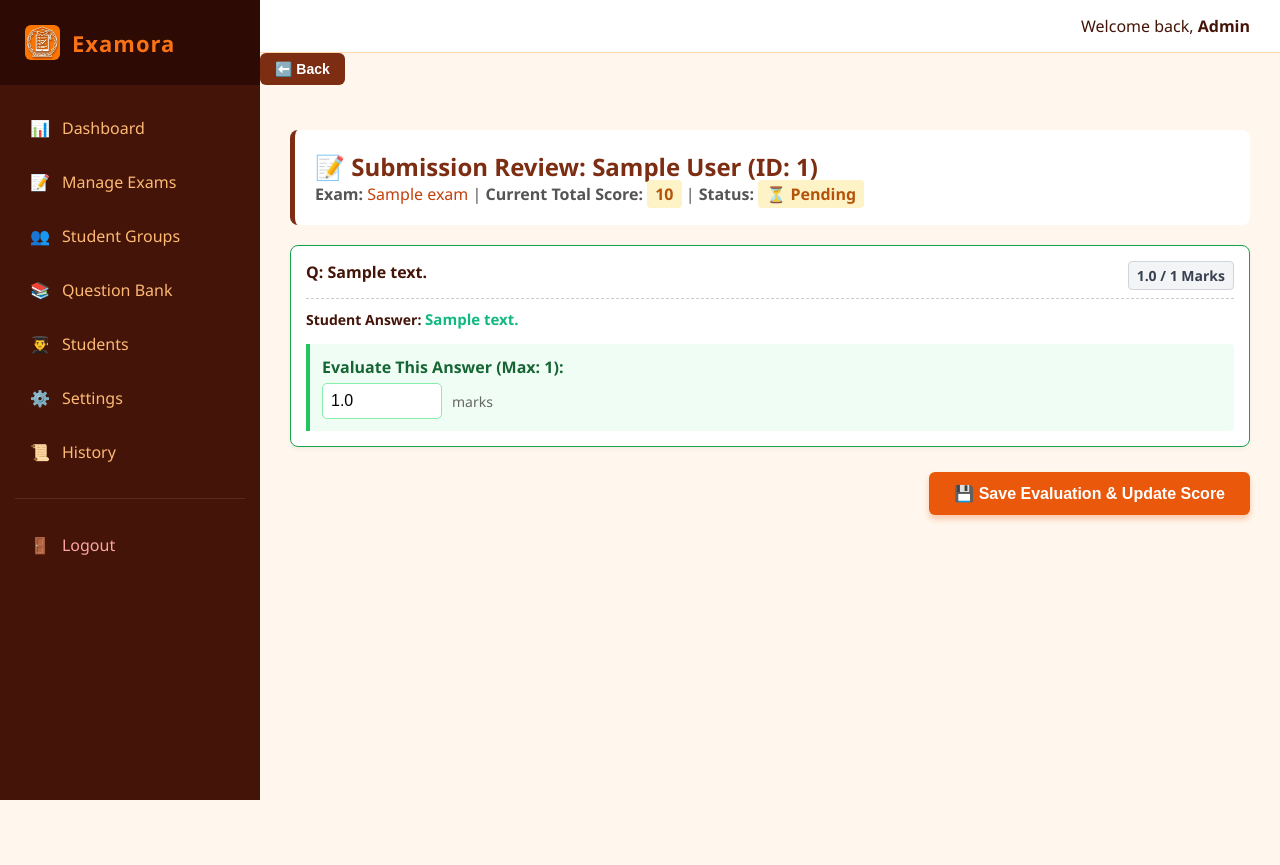
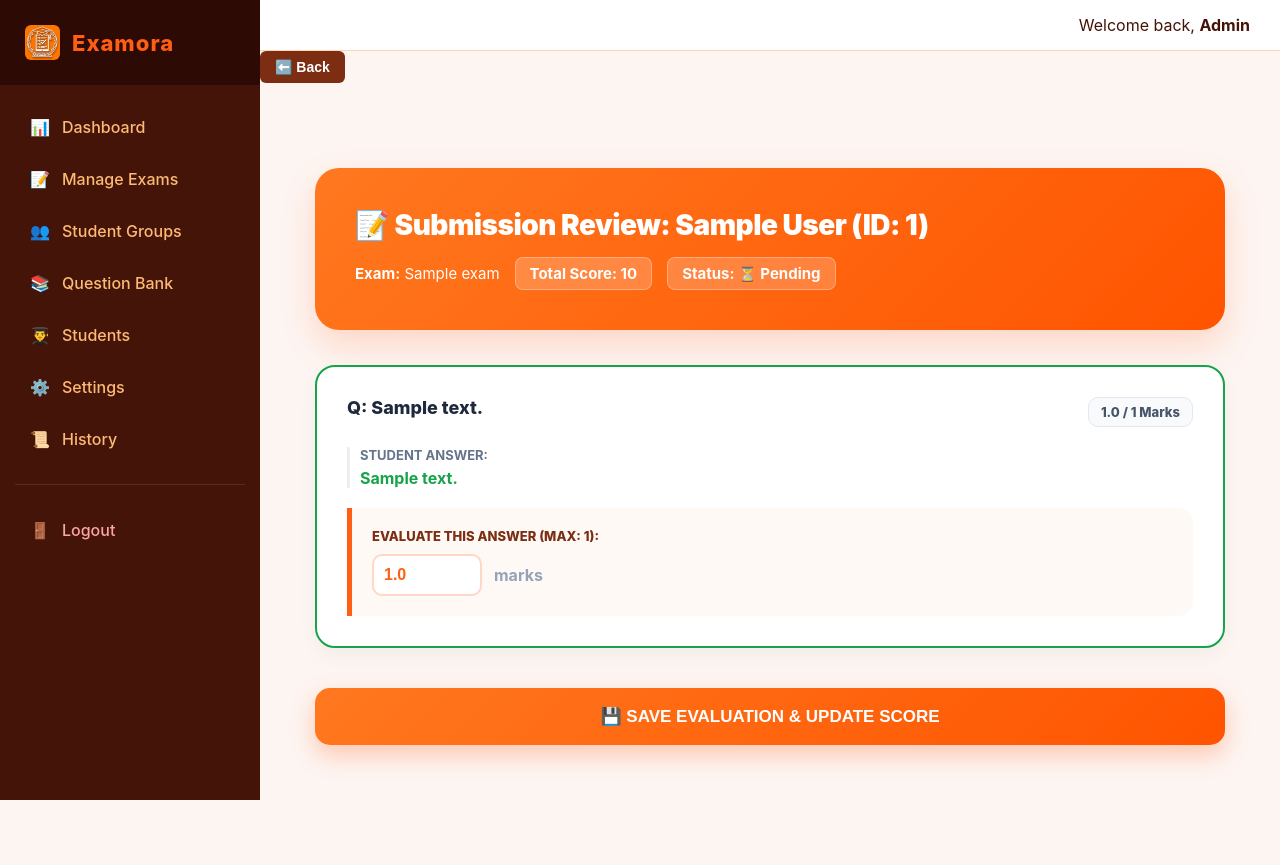
Before and after one commit to Mushfiqur00/online-exam-system, a Flask app: page /admin/student-submission/1 in a window 1280 px wide. Before the commit the page ends 800 px from the top, so only its background shows below. Run offline with Flask 3, Linux system fonts and the light colour scheme; tables that the repository leaves empty hold one stand-in row (values such as "Sample post").

Commit message:
upgraded evaluation page

```diff
--- a/templates/admin_student_submission.html
+++ b/templates/admin_student_submission.html
@@ -1,70 +1,218 @@
 {% extends "admin_layout.html" %}
 {% block body %}
-<div style="background: white; padding: 20px; border-radius: 8px; border-left: 5px solid #7c2d12; margin-bottom: 20px;">
-    <h2 style="margin-top: 0; color: #7c2d12;">📝 Submission Review: {{ student.name }} (ID: {{ student.student_id }})
-    </h2>
-    <div style="font-size: 16px; color: #555;">
-        <strong>Exam:</strong> <span style="color: #c2410c;">{{ exam.title }}</span> |
-        <strong>Current Total Score:</strong> <span
-            style="background: #fef3c7; padding: 3px 8px; border-radius: 4px; font-weight: bold; color: #b45309;">{{
-            result.score }}</span> |
-        <strong>Status:</strong>
+
+<style>
+    :root {
+        --primary-orange: #ff5e14;
+        --deep-orange: #e14d00;
+        --kora-gradient: linear-gradient(135deg, #ff781f 0%, #ff5400 100%);
+    }
+
+    body {
+        background-color: #fdf5f2;
+        font-family: 'Inter', sans-serif;
+    }
+
+    .module-wrapper {
+        max-width: 950px;
+        margin: 40px auto;
+        padding: 0 20px;
+    }
+
+    /* --- Top Header Section --- */
+    .review-header {
+        background: var(--kora-gradient);
+        padding: 40px;
+        border-radius: 24px;
+        color: white;
+        box-shadow: 0 15px 35px rgba(255, 94, 20, 0.2);
+        margin-bottom: 35px;
+    }
+
+    .review-header h2 {
+        margin: 0 0 15px 0;
+        font-weight: 900;
+        font-size: 28px;
+        letter-spacing: -0.5px;
+    }
+
+    .info-bar {
+        display: flex;
+        flex-wrap: wrap;
+        gap: 15px;
+        align-items: center;
+        font-size: 15px;
+    }
+
+    .badge-white {
+        background: rgba(255, 255, 255, 0.2);
+        backdrop-filter: blur(5px);
+        padding: 6px 14px;
+        border-radius: 8px;
+        font-weight: 700;
+        border: 1px solid rgba(255, 255, 255, 0.3);
+    }
+
+    /* --- Answer Cards --- */
+    .answer-card {
+        background: white;
+        padding: 30px;
+        border-radius: 20px;
+        margin-bottom: 25px;
+        box-shadow: 0 8px 20px rgba(0,0,0,0.04);
+        border: 2px solid #fff;
+        transition: 0.3s;
+    }
+
+    .answer-card:hover {
+        transform: translateY(-3px);
+        box-shadow: 0 12px 30px rgba(255, 94, 20, 0.08);
+    }
+
+    /* Status Specific Borders */
+    .border-pending { border-color: #f59e0b !important; }
+    .border-correct { border-color: #16a34a !important; }
+    .border-wrong { border-color: #ef4444 !important; }
+
+    .q-text-row {
+        display: flex;
+        justify-content: space-between;
+        gap: 20px;
+        margin-bottom: 20px;
+    }
+
+    .q-text {
+        font-size: 18px;
+        font-weight: 800;
+        color: #1e293b;
+    }
+
+    .marks-badge {
+        background: #f8fafc;
+        color: #475569;
+        padding: 6px 12px;
+        border-radius: 10px;
+        font-size: 13px;
+        font-weight: 800;
+        border: 1px solid #e2e8f0;
+        white-space: nowrap;
+    }
+
+    /* --- Evaluate Section --- */
+    .eval-container {
+        background: #fff9f6;
+        padding: 20px;
+        border-left: 5px solid var(--primary-orange);
+        border-radius: 0 15px 15px 0;
+        margin-top: 20px;
+    }
+
+    .eval-input {
+        width: 110px;
+        padding: 10px;
+        border-radius: 10px;
+        border: 2px solid #ffd7c4;
+        font-size: 16px;
+        font-weight: 800;
+        color: var(--primary-orange);
+        outline: none;
+        transition: 0.3s;
+    }
+
+    .eval-input:focus {
+        border-color: var(--primary-orange);
+        box-shadow: 0 0 0 4px rgba(255, 94, 20, 0.1);
+    }
+
+    /* --- Submit Button --- */
+    .btn-push {
+        background: var(--kora-gradient);
+        color: white;
+        padding: 18px 35px;
+        font-size: 17px;
+        font-weight: 900;
+        border: none;
+        border-radius: 15px;
+        cursor: pointer;
+        width: 100%;
+        box-shadow: 0 10px 25px rgba(255, 94, 20, 0.3);
+        transition: 0.4s;
+        margin-bottom: 50px;
+    }
+
+    .btn-push:hover {
+        transform: scale(1.02);
+        box-shadow: 0 15px 35px rgba(255, 94, 20, 0.4);
+    }
+
+    /* Helper Classes */
+    .text-success { color: #16a34a; font-weight: 700; }
+    .text-danger { color: #ef4444; font-weight: 700; }
+    .text-primary { color: #ff5e14; font-weight: 700; }
+</style>
+
+<div class="module-wrapper">
+    <div class="review-header">
+        <h2>📝 Submission Review: {{ student.name }} (ID: {{ student.student_id }})</h2>
+        <div class="info-bar">
+            <span><strong>Exam:</strong> {{ exam.title }}</span>
+            <span class="badge-white">Total Score: {{ result.score }}</span>
+            <span class="badge-white">
+                Status:
                 {% if result.status == 'Pending' %}
-        <span style="color: #b45309; background: #fef3c7; padding: 3px 8px; border-radius: 4px; font-weight: bold;">⏳ {{
-            result.status }}</span>
+                ⏳ {{ result.status }}
                 {% else %}
-        <span style="color: #16a34a; background: #dcfce7; padding: 3px 8px; border-radius: 4px; font-weight: bold;">✔ {{
-            result.status }}</span>
+                ✔ {{ result.status }}
                 {% endif %}
+            </span>
         </div>
     </div>
 
     <form action="/admin/evaluate-submission/{{ result.id }}" method="POST">
         {% for ans in answers %}
-    <div class="answer-card"
-        style="background: white; padding: 15px; border-radius: 8px; margin-bottom: 15px; border: 1px solid {% if ans.question.question_type == 'short' and result.status == 'Pending' %}#f59e0b{% elif ans.is_correct %}#16a34a{% else %}#ef4444{% endif %}; box-shadow: 0 2px 4px rgba(0,0,0,0.05);">
+        <div class="answer-card
+            {% if ans.question.question_type == 'short' and result.status == 'Pending' %}border-pending
+            {% elif ans.is_correct %}border-correct
+            {% else %}border-wrong{% endif %}">
 
-        <div class="answer-question"
-            style="font-size: 16px; font-weight: bold; margin-bottom: 10px; display: flex; justify-content: space-between; align-items: flex-start;">
-            <span>Q: {{ ans.question.question_text }}</span>
-            <span class="marks-badge"
-                style="background: #f3f4f6; color: #374151; padding: 4px 8px; border-radius: 4px; font-size: 14px; border: 1px solid #d1d5db;">{{
-                ans.marks_obtained }} / {{ ans.question.marks }} Marks</span>
+            <div class="q-text-row">
+                <span class="q-text">Q: {{ ans.question.question_text }}</span>
+                <span class="marks-badge">{{ ans.marks_obtained }} / {{ ans.question.marks }} Marks</span>
             </div>
 
-        <div class="answer-details">
-            <p style="margin-bottom: 8px;"><strong>Student Answer:</strong>
-                <span
-                    class="{% if ans.is_correct %}text-success{% elif ans.question.question_type == 'short' %}text-primary{% else %}text-danger{% endif %}"
-                    style="font-size: 15px;">
+            <div style="margin-bottom: 15px; padding-left: 10px; border-left: 3px solid #eee;">
+                <p style="margin: 0; color: #64748b; font-size: 13px; font-weight: 700; text-transform: uppercase;">Student Answer:</p>
+                <div class="{% if ans.is_correct %}text-success{% elif ans.question.question_type == 'short' %}text-primary{% else %}text-danger{% endif %}" style="font-size: 16px; margin-top: 5px;">
                     {{ ans.user_answer if ans.user_answer else 'Not Answered' }}
-                </span>
-            </p>
+                </div>
+            </div>
 
             {% if ans.question.question_type == 'mcq' %}
-            <p><strong>Correct Answer:</strong> <span class="text-success">{{ ans.question.correct_answer }}</span></p>
+            <div style="font-size: 14px; margin-top: 15px; color: #16a34a; font-weight: 600;">
+                Correct Answer: {{ ans.question.correct_answer }}
+            </div>
             {% else %}
-            <div
-                style="background: #f0fdf4; padding: 12px; border-left: 4px solid #22c55e; margin-top: 15px; border-radius: 0 4px 4px 0;">
-                <label style="font-weight: bold; color: #166534; display: block; margin-bottom: 5px;">Evaluate This
-                    Answer (Max: {{ ans.question.marks }}):</label>
-                <div style="display: flex; align-items: center; gap: 10px;">
+            <div class="eval-container">
+                <label style="font-weight: 800; color: #7c2d12; display: block; margin-bottom: 10px; font-size: 13px; text-transform: uppercase;">
+                    Evaluate This Answer (Max: {{ ans.question.marks }}):
+                </label>
+                <div style="display: flex; align-items: center; gap: 12px;">
                     <input type="number" name="mark_{{ ans.id }}" value="{{ ans.marks_obtained }}"
                            max="{{ ans.question.marks }}" min="0" step="0.5" required
-                        style="width: 120px; padding: 8px; border-radius: 5px; border: 1px solid #86efac; font-size: 16px; outline: none;">
-                    <span style="color: #666; font-size: 14px;">marks</span>
+                           class="eval-input">
+                    <span style="color: #94a3b8; font-weight: 700;">marks</span>
                 </div>
             </div>
             {% endif %}
         </div>
-    </div>
         {% endfor %}
 
-    <div style="text-align: right; margin-top: 25px; margin-bottom: 40px;">
-        <button type="submit"
-            style="background: #ea580c; color: white; padding: 12px 25px; font-size: 16px; font-weight: bold; border: none; border-radius: 6px; cursor: pointer; box-shadow: 0 4px 6px rgba(234, 88, 12, 0.3);">
-            💾 Save Evaluation & Update Score
+        <div style="margin-top: 40px;">
+            <button type="submit" class="btn-push">
+                💾 SAVE EVALUATION & UPDATE SCORE
             </button>
         </div>
     </form>
+</div>
+
 {% endblock %}
```
Lines whose indentation alone changed are shown as unchanged.
